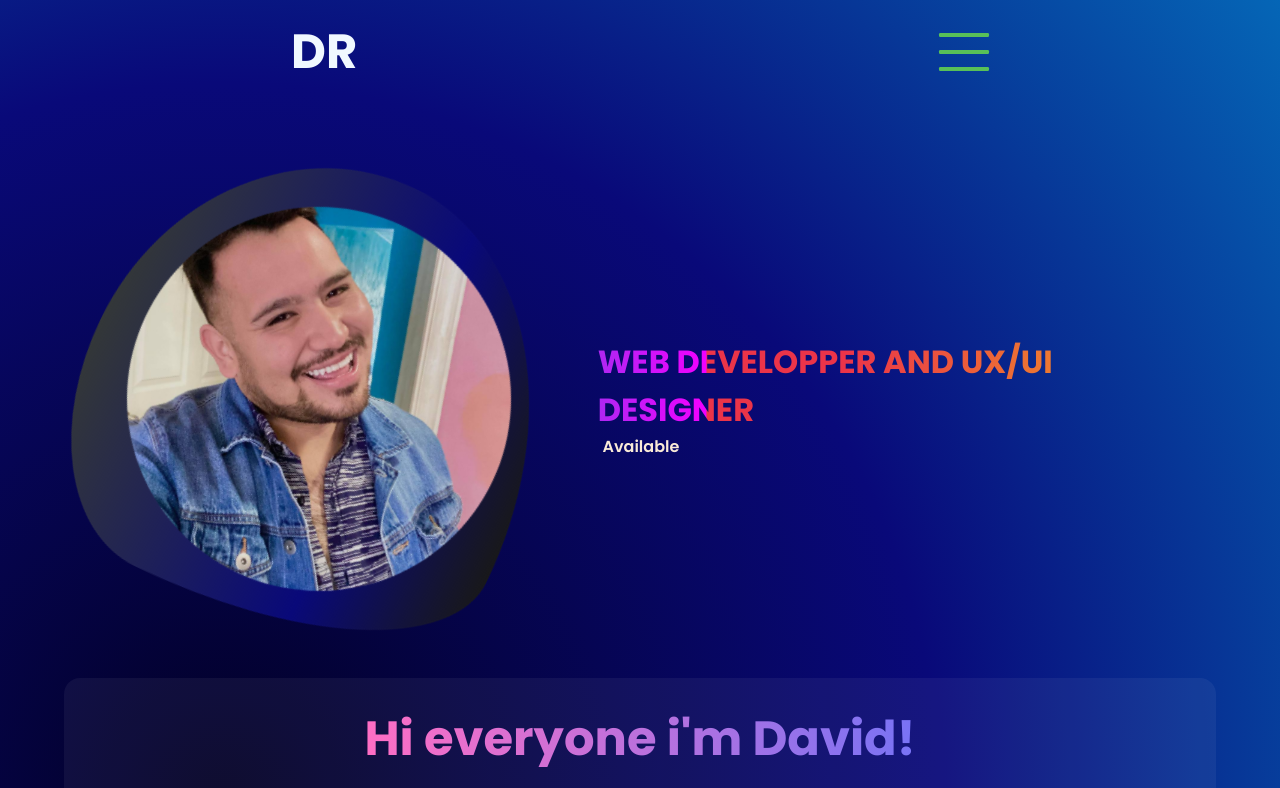
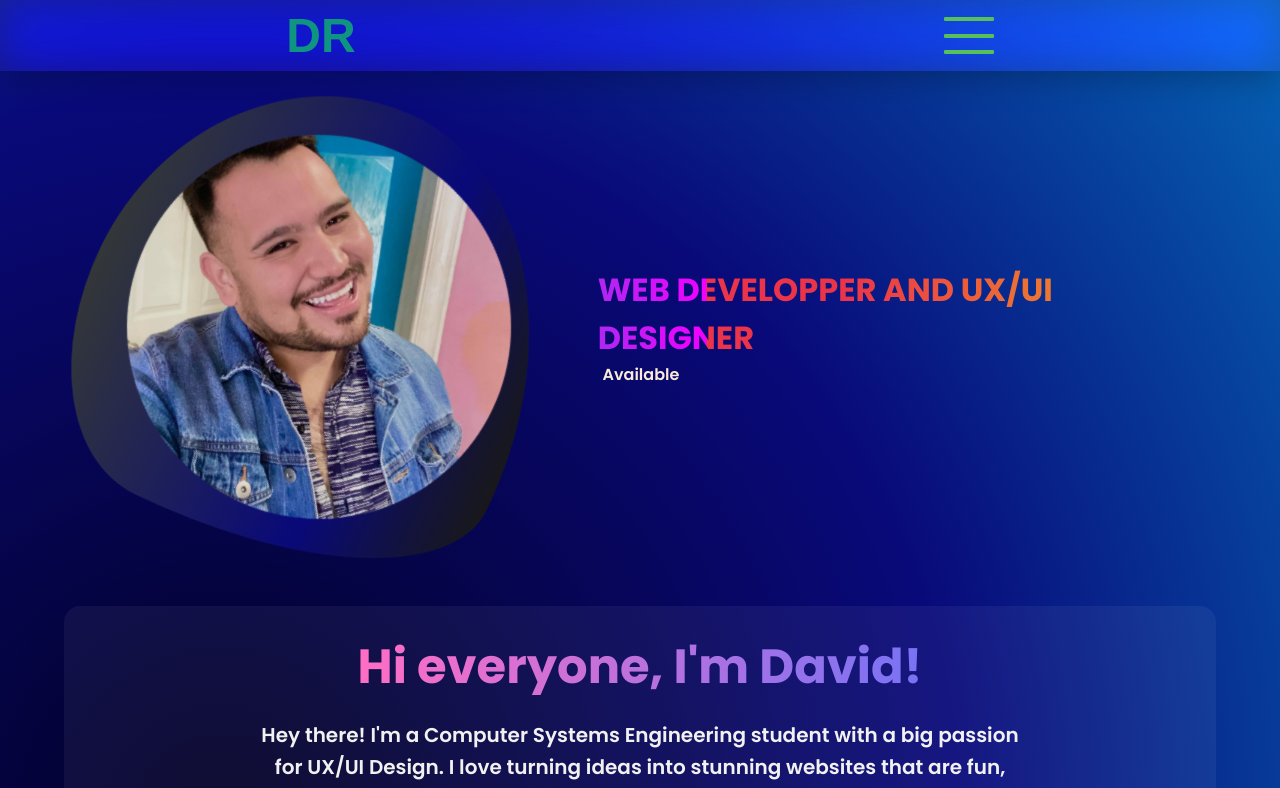
Before and after one commit to SoyDavid29/Profesional-Portafolio, a React (Vite) app: page / in a window 1280 px wide. Shown: the top 788 px of the page. Built offline with nearby package versions, Linux system fonts and the light colour scheme.

Commit message:
addEventListeners agreed in multiple elements

```diff
--- a/package.json
+++ b/package.json
@@ -11,7 +11,8 @@
   },
   "dependencies": {
     "react": "^19.1.0",
-    "react-dom": "^19.1.0"
+    "react-dom": "^19.1.0",
+    "react-scroll": "^1.9.3"
   },
   "devDependencies": {
     "@eslint/js": "^9.25.0",
--- a/src/App.jsx
+++ b/src/App.jsx
@@ -1,4 +1,5 @@
 import React, { useState, useEffect } from 'react';
+
 
 import Profile from "./Components/Profile"
 import Sidebar from "./Components/Sidebar"
@@ -24,6 +25,9 @@ function App() {
 
   return (
     <>
+
+
+
      <Sidebar/>
      <Profile/>
      <Target/>
--- a/src/Components/Sidebar.jsx
+++ b/src/Components/Sidebar.jsx
@@ -1,28 +1,52 @@
-import { useState } from "react";
+import { useState, useEffect } from "react";
+import { animateScroll as scroll } from 'react-scroll';
 
-export default function Sidebar(){
+export default function Sidebar() {
+  const [visible, setVisible] = useState(true);         // Show/hide bar on scroll
+  const [menuOpen, setMenuOpen] = useState(false);      // Mobile menu toggle
 
-         const [menuOpen, setMenuOpen] = useState(false);
+  // Handle scroll visibility effect
+  useEffect(() => {
+    let timeOutId;
 
-         const toggleMenu = () => {
-         setMenuOpen(!menuOpen);
-        };
+    const handleScroll = () => {
+      setVisible(false);
 
-    return(
+      clearTimeout(timeOutId);
+      timeOutId = setTimeout(() => {
+        setVisible(true);
+      }, 300);
+    };
 
+    window.addEventListener("scroll", handleScroll);
+    return () => window.removeEventListener("scroll", handleScroll);
+  }, []);
 
-            <div className="bar" >
-               <h1 className="logo">DR</h1>
-              <button className={`btn-menu ${menuOpen ? 'open' : ''}`}
-                onClick={toggleMenu}
-              >
+  // Scroll to top
+  const scrollToTop = () => {
+    scroll.scrollToTop({
+      duration: 800,
+      smooth: "easeInOutQuart"
+    });
+  };
 
-                    <div className="line"></div>
-                    <div className="line"></div>
-                    <div className="line"></div>
+  // JSX output
+  return (
+    <div className={`bar ${visible ? "visible" : "hidden"}`}>
+      {/* DR logo scrolls to top */}
+      <button onClick={scrollToTop} className="logo-button">
+        DR
+      </button>
 
-             </button>
-            </div>
-
-    )
+      {/* Burger menu */}
+      <button
+        className={`btn-menu ${menuOpen ? "open" : ""}`}
+        onClick={() => setMenuOpen(!menuOpen)}
+      >
+        <div className="line"></div>
+        <div className="line"></div>
+        <div className="line"></div>
+      </button>
+    </div>
+  );
 }
--- a/src/Components/Target.jsx
+++ b/src/Components/Target.jsx
@@ -1,15 +1,15 @@
+import { Element } from 'react-scroll';
+
 export default function Target() {
-    return (
-
-        <div className="target .centered-section">
-            <h1 className="tittle">Hi everyone i'm David!</h1>
-            <p className="about">Hey there!
-                I'm a Computer Systems Engineering student with a big passion for UX/UI Design.
-                I love turning ideas into stunning websites that are fun, functional, and leave a great first impression.
-                For me, design is all about blending creativity and user experience
-                to make people fall in love with a website one click at a time.
-            </p>
-        </div>
-
-    )
+  return (
+    <Element name="about-me" className="target centered-section">
+      <h1 className="tittle">Hi everyone, I'm David!</h1>
+      <p className="about">
+        Hey there! I'm a Computer Systems Engineering student with a big passion for UX/UI Design.
+        I love turning ideas into stunning websites that are fun, functional, and leave a great first impression.
+        For me, design is all about blending creativity and user experience
+        to make people fall in love with a website one click at a time.
+      </p>
+    </Element>
+  );
 }
--- a/src/index.css
+++ b/src/index.css
@@ -2,6 +2,10 @@
     box-sizing: border-box;
     margin: 0;
     padding: 0;
+}
+
+html{
+  scroll-behavior: smooth;
 }
 
 body{
@@ -21,8 +25,13 @@ body{
 
 
 .bar{
+
+  position: fixed;
+  top: 	0;
+
+
   width: 100%;
-  padding: 1em;
+  padding: 0.5em;
 
   display: flex;
   justify-content: space-around;
@@ -30,13 +39,39 @@ body{
 
   gap: 2em;
 
+  transition: transform 0.8s ease; /* we activate the transition */
+  z-index: 999;
+
+  background: rgba(167, 86, 204, 0.1); /* Transparent white */
+  backdrop-filter: blur(20px) saturate(180%);
+  -webkit-backdrop-filter: blur(20px) saturate(180%);
+  color: #fff;
+  box-shadow: 0 8px 32px rgba(0, 0, 0, 0.25);
+
+}
+
+.bar.hidden{
+    transform: translateY(-200%); /* -50% in X, -200% in Y when the sideBar is hidden */
+}
+
+.bar.visible{
+    transform: translateY( 0); /* it return to position normal when it's visible */
 }
 
 
 
-.logo{
-    font-size: 3rem;
-    color: aliceblue;
+.logo-button {
+  background: none;
+  border: none;
+  font-size: 3rem;
+  font-weight: bold;
+  cursor: pointer;
+  color: #0f9482;
+  transition: color 0.4s ease;
+}
+
+.logo-button:hover {
+  color: rgb(133, 130, 131);
 }
 
 .btn-menu{
@@ -80,7 +115,7 @@ body{
 
 .profile-animation {
   margin: 0 auto;
-  margin-top: 1rem;
+  margin-top: 3rem;
 
   width: 100%;
   height: auto;
```
Also changed, not shown: 1 other file (tests, documents, lock files or other folders).
